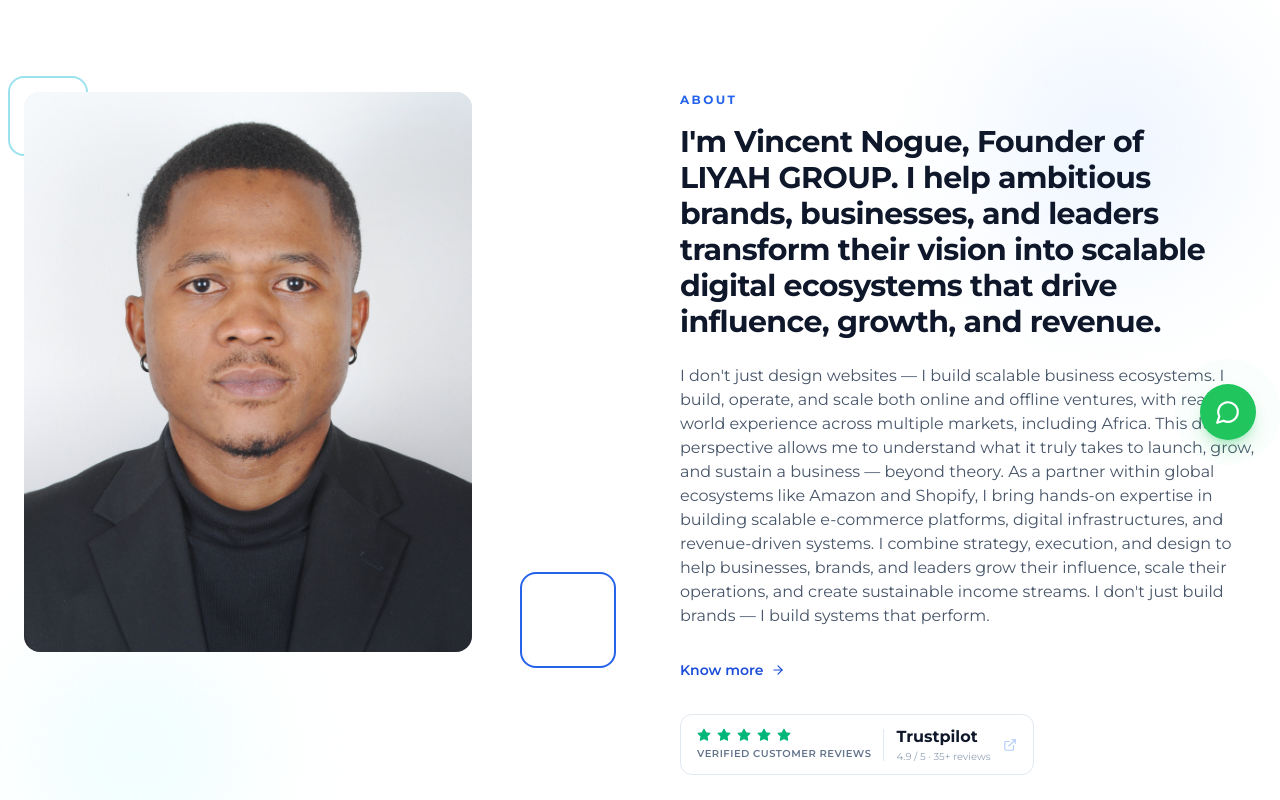
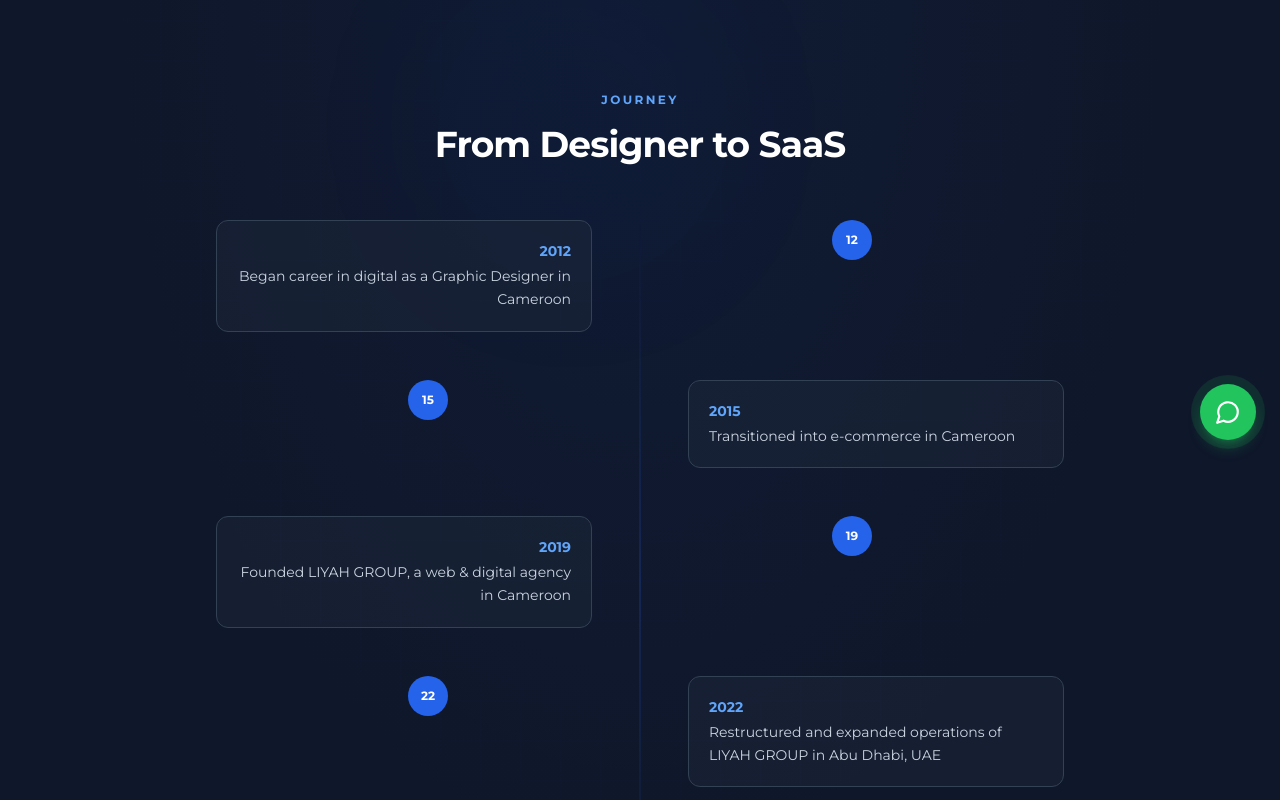
Before and after one commit to LIYAH-GROUP-del/LIYAHGROUP-final, a React (Vite) app: page /about in a window 1280 px wide. Shown: the part 280-1080 px from the top of the page. Built offline with nearby package versions, Linux system fonts and the light colour scheme; a web font is replaced by a local one.

Commit message:
Remove duplicate sections from About page

```diff
--- a/src/pages/AboutPage.tsx
+++ b/src/pages/AboutPage.tsx
@@ -1,20 +1,8 @@
 import { Link } from 'react-router-dom';
-import { ArrowRight, GraduationCap, Award, MapPin, Briefcase } from 'lucide-react';
+import { GraduationCap, Award, Briefcase } from 'lucide-react';
 import SEO from '@/components/SEO';
 import { useScrollAnimation } from '@/hooks/useScrollAnimation';
-import { useCountUp } from '@/hooks/useCountUp';
 import { useLang } from '@/i18n/LangContext';
-import TrustpilotBadge from '@/components/TrustpilotBadge';
-
-function StatItem({ end, prefix, suffix, label }: { end: number; prefix: string; suffix: string; label: string }) {
-  const { ref, value } = useCountUp({ end, duration: 2000 });
-  return (
-    <div ref={ref as React.RefObject<HTMLDivElement>} className="animate-on-scroll flex flex-col items-center text-center">
-      <span className="text-4xl md:text-6xl font-bold text-secondary-500">{prefix}{value}{suffix}</span>
-      <span className="text-slate-400 text-xs md:text-sm uppercase tracking-widest font-medium mt-2">{label}</span>
-    </div>
-  );
-}
 
 const timeline = [
   { year: '2012', label: { en: 'Began career in digital as a Graphic Designer in Cameroon', fr: 'Début de carrière dans le digital en tant que Graphiste au Cameroun' } },
@@ -32,10 +20,8 @@ const education = [
 
 export default function AboutPage() {
   const { t, lang } = useLang();
-  const ref = useScrollAnimation();
   const ref2 = useScrollAnimation();
   const ref3 = useScrollAnimation();
-  const ref4 = useScrollAnimation();
   const ref5 = useScrollAnimation();
 
   return (
@@ -48,7 +34,7 @@ export default function AboutPage() {
         path="/about"
       />
 
-      {/* Simplified hero — single line, no duplicate content */}
+      {/* Hero — single line only */}
       <section className="relative pt-32 md:pt-40 pb-12 md:pb-16 bg-slate-900 overflow-hidden">
         <div className="absolute inset-0 animated-gradient opacity-90" />
         <div
@@ -64,40 +50,6 @@ export default function AboutPage() {
           <h1 className="animate-on-scroll text-2xl md:text-3xl font-bold text-white tracking-tight">
             {lang === 'FR' ? 'Vincent Nogue, Fondateur de LIYAH GROUP' : 'Vincent Nogue, Founder of LIYAH GROUP'}
           </h1>
-        </div>
-      </section>
-
-      {/* Bio + Photo */}
-      <section ref={ref} className="relative py-20 md:py-28 bg-white overflow-hidden">
-        <div className="absolute top-10 right-10 w-64 h-64 bg-secondary-50 rounded-full blur-3xl" />
-        <div className="absolute bottom-10 left-10 w-48 h-48 bg-accent-50 rounded-full blur-3xl" />
-
-        <div className="relative max-w-7xl mx-auto px-6 grid md:grid-cols-2 gap-12 lg:gap-20 items-start">
-          <div className="animate-on-scroll relative">
-            <div className="relative aspect-[4/5] overflow-hidden rounded-2xl bg-slate-200 group max-w-md mx-auto md:mx-0">
-              <img src="/assets/images/IMG_6290.JPG" alt="Vincent Nogue, Founder of LIYAH GROUP" loading="lazy" className="w-full h-full object-cover object-top transition-transform duration-700 group-hover:scale-105" />
-              <div className="absolute inset-0 bg-gradient-to-t from-slate-900/20 via-transparent to-transparent" />
-            </div>
-            <div className="absolute -bottom-4 -right-4 w-24 h-24 border-2 border-secondary-600 rounded-2xl -z-10" />
-            <div className="absolute -top-4 -left-4 w-20 h-20 border-2 border-accent-500/40 rounded-2xl -z-10" />
-          </div>
-
-          <div>
-            <span className="animate-on-scroll section-label">{t.about.label}</span>
-            <h2 className="animate-on-scroll animate-on-scroll-delay-1 text-2xl md:text-3xl font-bold text-slate-900 mb-6 leading-tight text-balance">
-              {t.about.title}
-            </h2>
-            <p className="animate-on-scroll animate-on-scroll-delay-2 text-slate-600 leading-relaxed text-sm md:text-base">
-              {t.about.body}
-            </p>
-            <Link to="/contact" className="animate-on-scroll animate-on-scroll-delay-3 mt-8 inline-flex items-center gap-2 text-sm font-semibold text-secondary-700 hover:text-secondary-800 transition-colors duration-200 group">
-              {t.about.cta}
-              <ArrowRight size={14} className="transition-transform group-hover:translate-x-1" />
-            </Link>
-            <div className="animate-on-scroll animate-on-scroll-delay-3 mt-8">
-              <TrustpilotBadge variant="light" size="md" />
-            </div>
-          </div>
         </div>
       </section>
 
@@ -177,24 +129,6 @@ export default function AboutPage() {
         </div>
       </section>
 
-      {/* Stats */}
-      <section ref={ref4} className="relative py-20 md:py-28 bg-slate-900 overflow-hidden">
-        <div className="absolute inset-0 bg-[radial-gradient(ellipse_at_top,rgba(37,99,235,0.05),transparent_60%)]" />
-        <div className="relative max-w-5xl mx-auto px-6">
-          <div className="text-center mb-14">
-            <span className="animate-on-scroll section-label text-secondary-400">KEY METRICS</span>
-            <h2 className="animate-on-scroll animate-on-scroll-delay-1 text-3xl md:text-4xl font-bold tracking-tight text-white">
-              A Track Record Built Over Time
-            </h2>
-          </div>
-          <div className="grid grid-cols-3 gap-4 md:gap-8 py-8">
-            <StatItem end={15} prefix="+" suffix="" label={t.stats[0].label} />
-            <StatItem end={5} prefix="+" suffix="K" label={t.stats[1].label} />
-            <StatItem end={11} prefix="+" suffix="K" label={t.stats[2].label} />
-          </div>
-        </div>
-      </section>
-
       {/* CTA */}
       <section ref={ref5} className="relative py-20 md:py-28 bg-slate-50 overflow-hidden">
         <div className="absolute inset-0 bg-[radial-gradient(ellipse_at_center,rgba(37,99,235,0.06),transparent_70%)]" />
```
